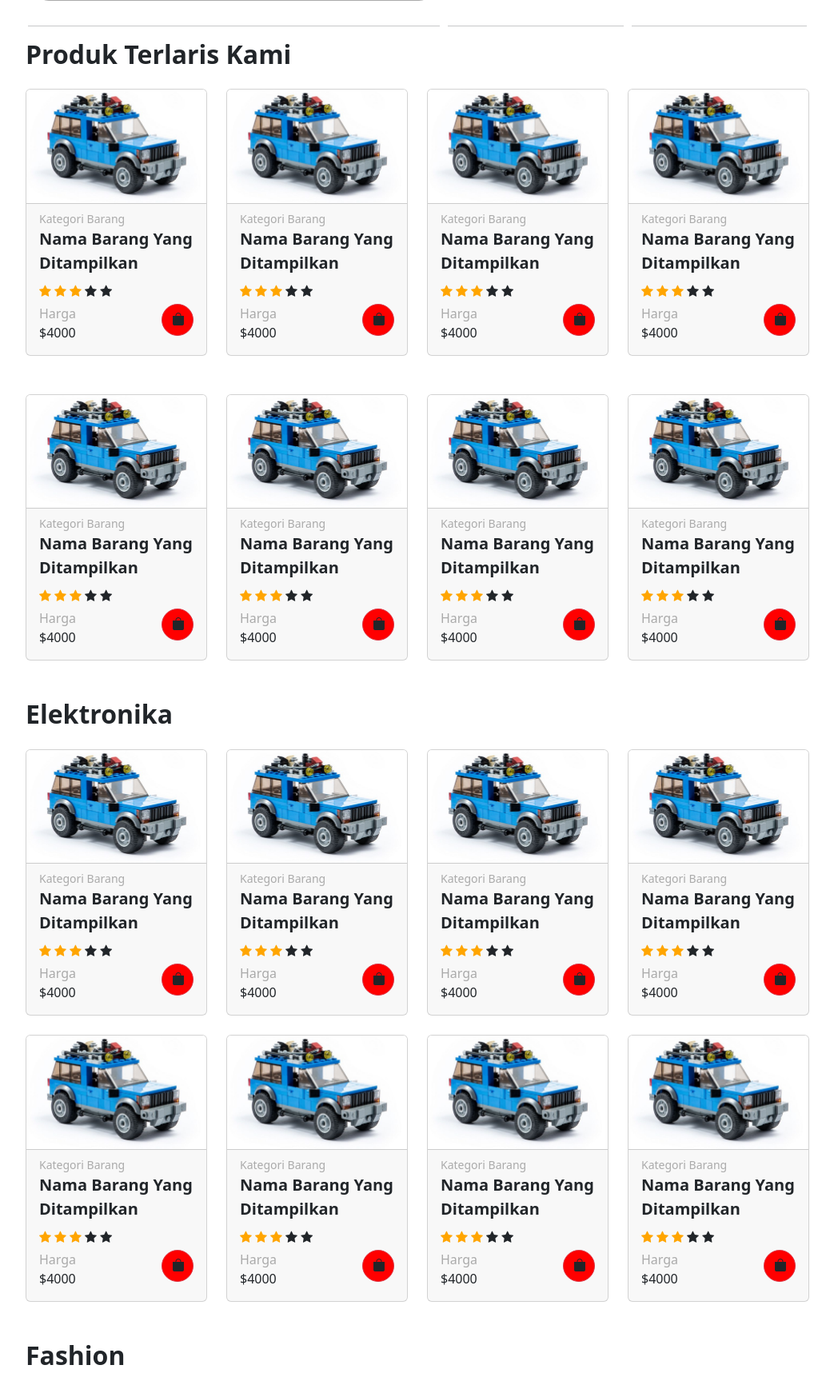
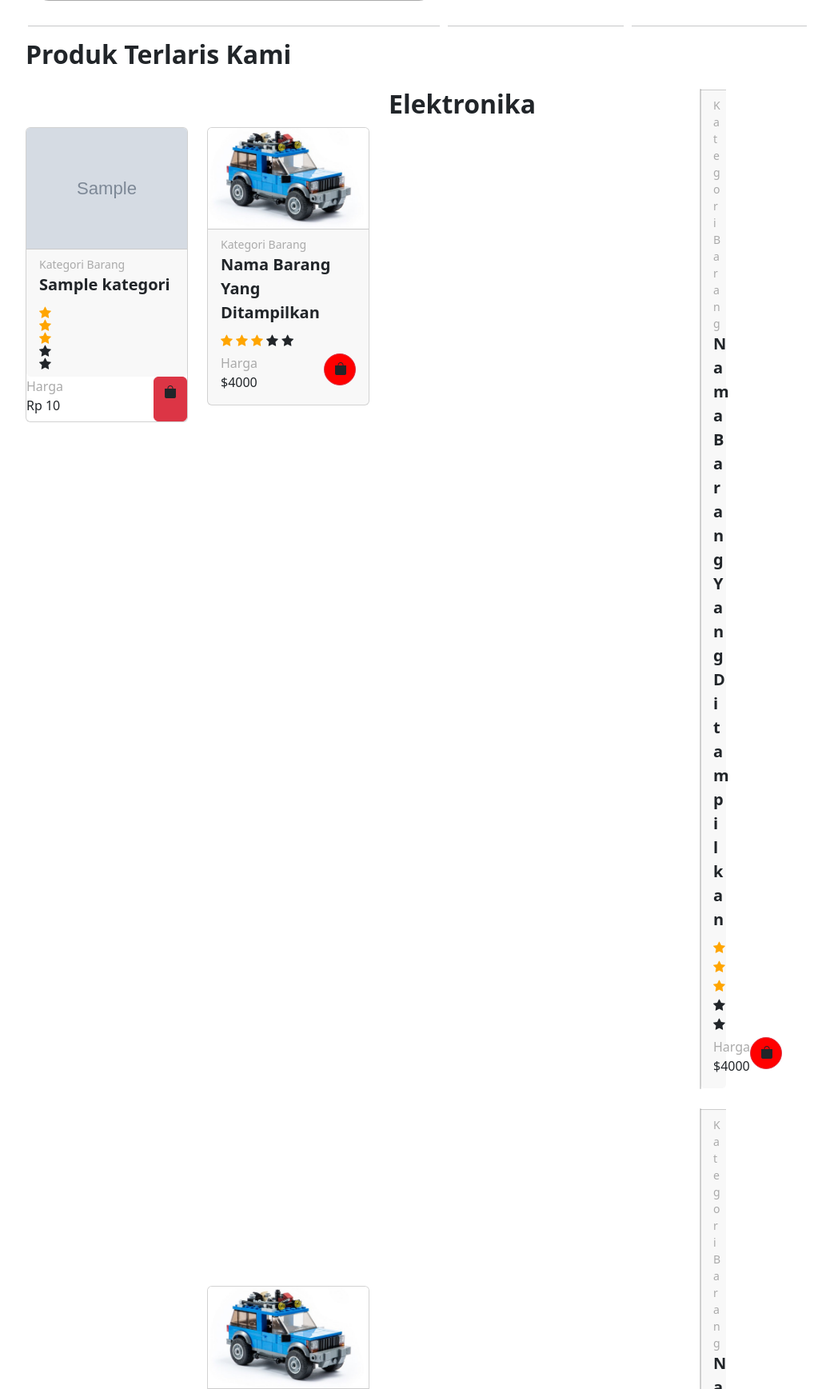
Before and after one commit to Vok4mart/Vokamart_Web, a PHP site: page /produk.php in a window 1280 px wide. Shown: the part 615-2352 px from the top of the page at 80% size, without its empty margins (118-1161 px from the left). Run offline with PHP 8.4, Linux system fonts and the light colour scheme; tables that the repository leaves empty or names only in its code hold one stand-in row (values such as "Sample post"); grey boxes marked "Sample" are stand-in pictures.

Commit message:
Update produk.php

```diff
--- a/admin/produk.php
+++ b/admin/produk.php
@@ -1,8 +1,9 @@
 <?php
+    require ('../Koneksi/koneksi.php');
+    $queryProduk = mysqli_query($koneksi, "SELECT * FROM kategori");
+    session_start();
+?>
 
-session_start();
-
-    ?>
 
 <!DOCTYPE html>
 <html lang="en">
@@ -92,7 +93,7 @@ session_start();
         <div class="gbrempat"><img src="../images/15951115_Food-Social-Media-Banner-17 1.png" alt=""></div>
         <div class="gbrlima">
             <div class="ct1">Kategori Produk</div>
-            <!-- scrollbar Kategori -->
+
             <div class="scrollbar-ct">
 
                 <div class="kotak">
@@ -136,7 +137,6 @@ session_start();
                     <div class="ct-text">Minuman</div>
                 </div>
             </div>
-             <!-- akhir scrollbar Kategori -->
         </div>
        <hr><hr><hr>
     </div>
@@ -146,15 +146,19 @@ session_start();
     <h2 class=" fw-bolder mb-4">Produk Terlaris Kami</h2>
     <div class="row row-cols-md-4 row-cols-2 " id="konten">
         <!-- produk 1 -->
-        <div class="col mb-5">
+        <div class="row mt-5">
+        <div class="col mb-4">
+            <?php while($data = mysqli_fetch_array($queryProduk)){  ?>
             <div class="card">
-                <img src="../images/image 2.png" class="card-img-top" alt="...">
+                <img src="../images/<?php echo $data['foto']; ?>" class="card-img-top" alt="...">
+
+
 
 
                 <a href="#" ><div class="card-footer d-flex flex-column ">
                 <p class="card-text small mb-0" >Kategori Barang</p>
-                <p class="card-title fw-bold lead" >Nama Barang Yang Ditampilkan </p>
-                <div class="mb-1">
+                <p class="card-title fw-bold lead" ><?php echo $data['nama']; ?> </p>
+                <div class="mb-1"></div>
                     <span class="fa fa-star checked align-self-start"></span>
                     <span class="fa fa-star checked align-self-start"></span>
                     <span class="fa fa-star checked align-self-start"></span>
@@ -164,18 +168,19 @@ session_start();
                 <div class="d-flex">
                 <div>
                     <p class="card-text mb-0">Harga</p>
-                    <p class="card-title" >$4000</p>
+                    <p class="card-title" >Rp <?php echo $data['harga']; ?></p>
                 </div>
-                    <a class="btn btn-danger ms-auto">
+                    <a href= "produkdetail.php?nama=<?php echo $data['nama']; ?>" class="btn btn-danger ms-auto">
                         <i class="bi bi-bag-fill"></i>
                     </a>
                 </div>
-
+                <?php }  ?>
                 </div></a>
             </div>
         </div>
         <!-- produk 2 -->
-        <div class="col mb-3">
+        <div class="row mt-5">
+        <div class="col mb-4">
             <div class="card">
                 <img src="../images/image 2.png" class="card-img-top" alt="...">
 
```
